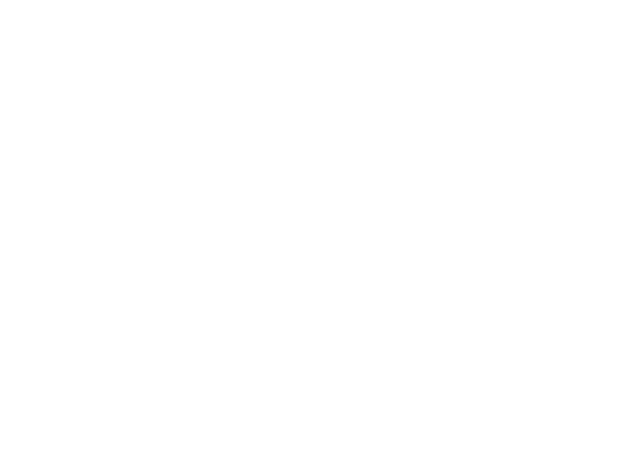
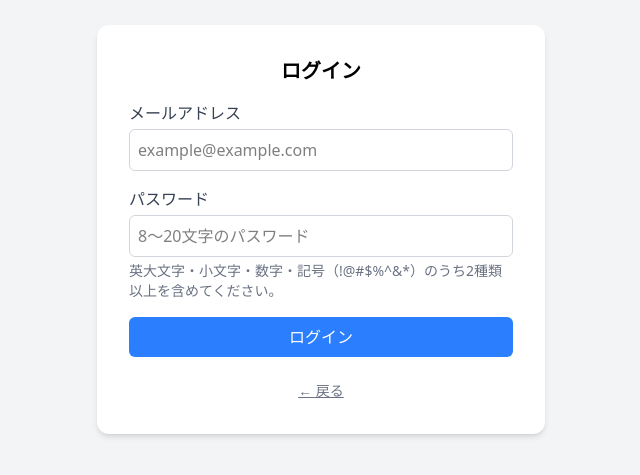
Before and after one commit to hrn-tmy/One-Liner-Diary, a React (Vite) app in the folder frontend/: page /login in a window 1280 px wide. Before the commit this address had no page. Shown: the part 171-646 px from the top of the page, without its empty margins (319-959 px from the left). Built offline with nearby package versions, Linux system fonts and the light colour scheme.

Commit message:
add: ログインページの実装

```diff
--- a/frontend/src/App.tsx
+++ b/frontend/src/App.tsx
@@ -1,6 +1,7 @@
 import { BrowserRouter, Routes, Route } from "react-router-dom";
 import Top from "./pages/Top";
 import SignUp from "./pages/SignUp";
+import Login from "./pages/Login";
 
 function App() {
   return (
@@ -8,6 +9,7 @@ function App() {
       <Routes>
         <Route path="/" element={<Top />} />
         <Route path="/signup" element={<SignUp />} />
+        <Route path="/login" element={<Login />} />
       </Routes>
     </BrowserRouter>
   );
--- /dev/null
+++ b/frontend/src/pages/Login.tsx
@@ -0,0 +1,83 @@
+import { zodResolver } from "@hookform/resolvers/zod";
+import { useForm } from "react-hook-form";
+import { useNavigate } from "react-router-dom";
+import { loginSchema, type loginData } from "../schema/userSchema";
+import axios from "axios";
+
+export default function Login() {
+  const navigate = useNavigate();
+  const {
+    register,
+    handleSubmit,
+    formState: { errors },
+  } = useForm<loginData>({
+    resolver: zodResolver(loginSchema),
+  });
+
+  const onSubmit = async (data: loginData) => {
+    try {
+      await axios.post("http://localhost:8080/login", data, {
+        withCredentials: true,
+      });
+      navigate("/diary");
+    } catch (error) {
+      console.error("ログイン失敗", error);
+      alert("ログインに失敗しました。");
+    }
+  };
+
+  return (
+    <div className="min-h-screen flex items-center justify-center bg-gray-100">
+      <form
+        onSubmit={handleSubmit(onSubmit)}
+        className="bg-white p-8 rounded-xl shadow-md w-full max-w-md space-y-4"
+      >
+        <h2 className="text-xl font-bold text-center">ログイン</h2>
+        <div>
+          <label htmlFor="email" className="block mb-1 text-gray-700">
+            メールアドレス
+          </label>
+          <input
+            type="email"
+            {...register("email")}
+            className="w-full border border-gray-300 p-2 rounded-md"
+            placeholder="example@example.com"
+          />
+          {errors.email && (
+            <p className="text-sm text-red-500">{errors.email.message}</p>
+          )}
+        </div>
+        <div>
+          <label htmlFor=" password" className="block mb-1 text-gray-700">
+            パスワード
+          </label>
+          <input
+            type="password"
+            {...register("password")}
+            className="w-full border border-gray-300 p-2 rounded-md"
+            placeholder="8〜20文字のパスワード"
+          />
+          <p className="text-sm text-gray-500 mt-1">
+            英大文字・小文字・数字・記号（!@#$%^&*）のうち2種類以上を含めてください。
+          </p>
+          {errors.password && (
+            <p className="text-sm text-red-500">{errors.password.message}</p>
+          )}
+        </div>
+        <button
+          type="submit"
+          className="w-full bg-blue-500 hover:bg-blue-600 text-white p-2 rounded-md"
+        >
+          ログイン
+        </button>
+        <button
+          type="button"
+          onClick={() => navigate(-1)}
+          className="w-full text-sm text-gray-500 hover:text-gray-700 underline mt-2"
+        >
+          ← 戻る
+        </button>
+      </form>
+    </div>
+  );
+}
--- a/frontend/src/pages/SignUp.tsx
+++ b/frontend/src/pages/SignUp.tsx
@@ -81,9 +81,7 @@ export default function SignUp() {
             placeholder="8〜20文字のパスワード"
           />
           <p className="text-sm text-gray-500 mt-1">
-            英大文字・小文字・数字・記号（!@#$%^&*）のうち
-            <br />
-            2種類以上を含めてください
+            英大文字・小文字・数字・記号（!@#$%^&*）のうち2種類以上を含めてください。
           </p>
           {errors.password && (
             <p className="text-sm text-red-500">{errors.password.message}</p>
--- a/frontend/src/schema/userSchema.ts
+++ b/frontend/src/schema/userSchema.ts
@@ -1,7 +1,6 @@
 import { z } from "zod";
 
-export const userSchema = z
-  .object({
+const baseUserSchema = z.object({
   name: z
     .string()
     .min(1, "名前は必須です。")
@@ -52,10 +51,20 @@ export const userSchema = z
           "パスワードは大文字・小文字・数字・記号のうち2種類以上を含めてください。",
       }
     ),
-  })
-  .refine((data) => data.password !== data.confirmPassword, {
+});
+
+export const userSchema = baseUserSchema.refine(
+  (data) => data.password === data.confirmPassword,
+  {
     message: "パスワードが一致しません。",
     path: ["confirmPassword"],
+  }
+);
+
+export const loginSchema = baseUserSchema.pick({
+  email: true,
+  password: true,
 });
 
 export type signupData = z.infer<typeof userSchema>;
+export type loginData = z.infer<typeof loginSchema>;
```
Lines whose indentation alone changed are shown as unchanged.
